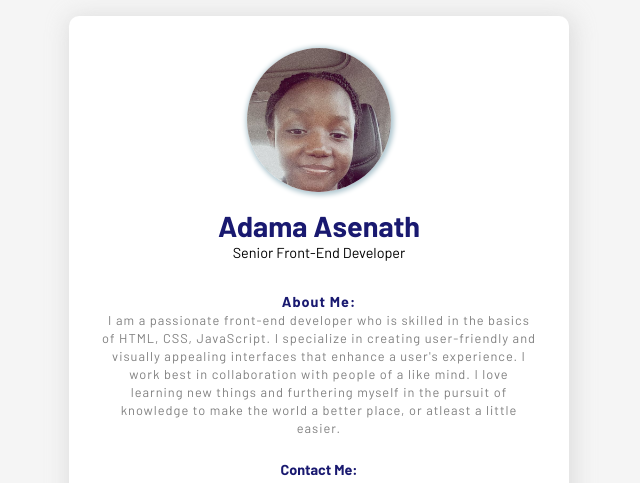
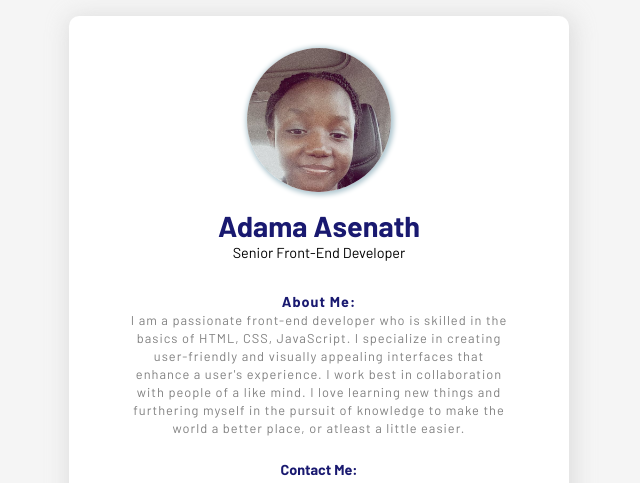
Before and after one commit to HopeAda/Profile_HNG-2025stagezero, a plain HTML site: page index.html in a window 1280 px wide. Shown: the top 483 px of the page, without its empty margins (321-961 px from the left). Drawn offline with Linux system fonts and the light colour scheme.

Commit message:
edited styles for the bio section for larger screens

```diff
--- a/styles.css
+++ b/styles.css
@@ -83,6 +83,7 @@ h3{
     border-radius: 50%;
     overflow: hidden;
     margin-bottom: 1rem;
+    object-fit: cover;
     transition: transform .5s, box-shadow .4s;
     box-shadow: 1px 1px 5px 2px var(--main-color);
 }
@@ -93,7 +94,6 @@ h3{
 }
 .profile-pic-main{
     width: 9rem;
-    object-fit: cover;
 }
 
 
@@ -182,7 +182,7 @@ h3.contact{
 
 
 /* Styles for screens greater than 720px */
-@media screen and (min-width: 720px) {
+@media screen and (min-width: 600px) {
     .card{
         width: 50%;
     }
@@ -202,6 +202,7 @@ h3.contact{
     }
     .bio{
         text-align: center;
+        padding: 0 2.5rem;
     }
 
 }
```
